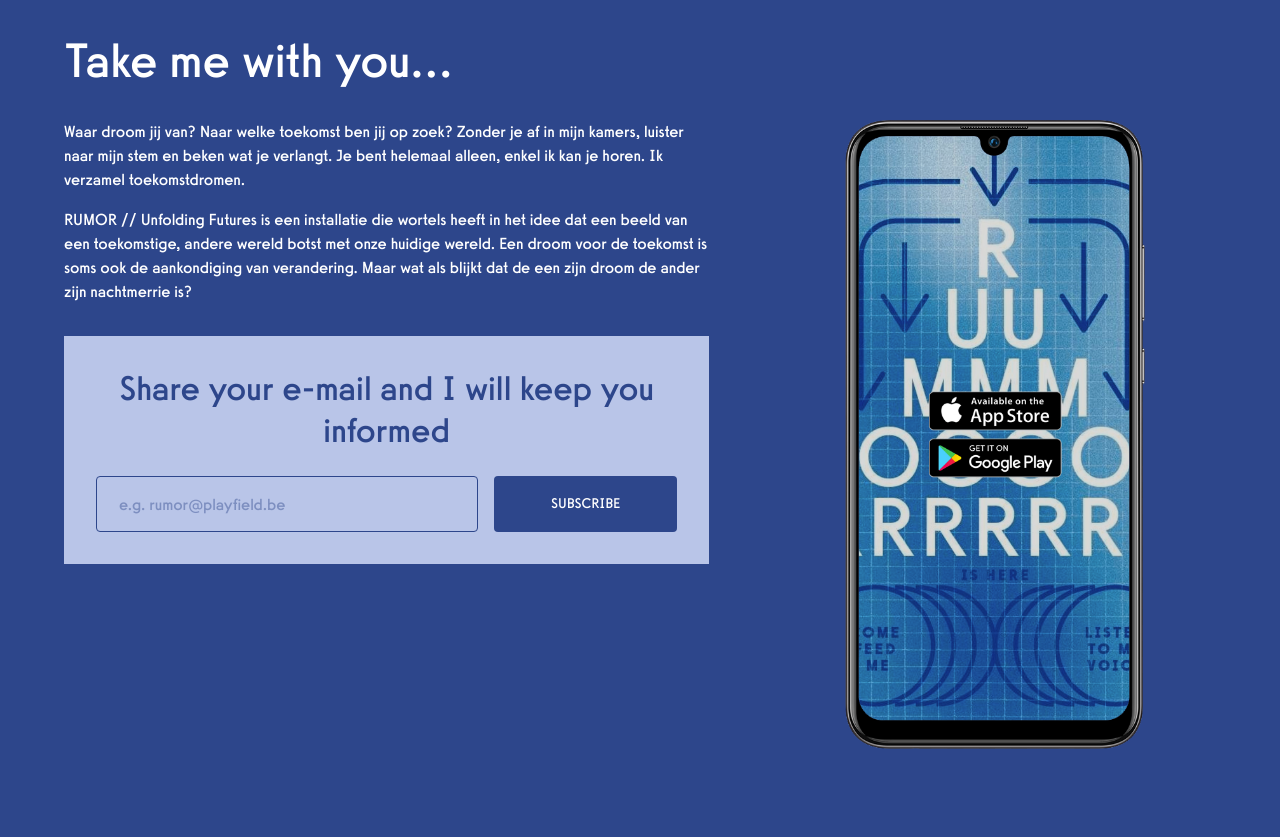
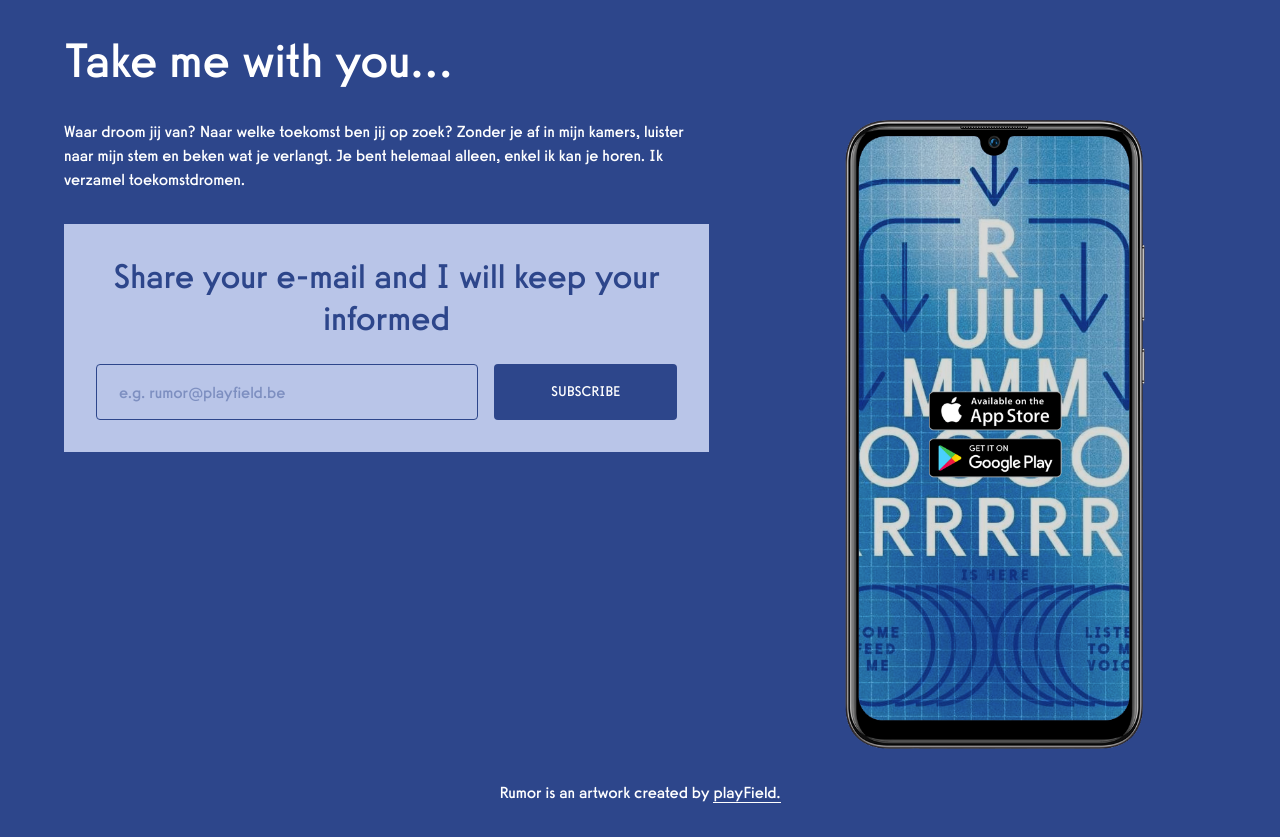
Before and after one commit to playfield-art/rumor-landingspage-app, a React (Vite) app: page / in a window 1280 px wide. Before the commit the page ends 800 px from the top, so only its background shows below. Built offline with nearby package versions, Linux system fonts and the light colour scheme.

Commit message:
Added languages and fixed link

```diff
--- a/src/App.tsx
+++ b/src/App.tsx
@@ -1,12 +1,21 @@
 import { ThemeProvider } from "@mui/material/styles";
+import { useEffect, useState } from "react";
 import "./styles.css";
 import CssBaseline from '@mui/material/CssBaseline';
 import theme from './theme'
-import { Container, Typography, Grid, Box, Stack } from "@mui/material";
+import { Container, Typography, Grid, Box, Stack, Link } from "@mui/material";
 import { Subscribe } from "./components/Subscribe";
 import SmartphoneDummy from './assets/smartphone-dummy.png'
+import translations from './translations.json';
 
 function App() {
+  const [translationIndex, setTranslationIndex] = useState("en");
+  const [currentTranslations, setCurrentTranslations] = useState(translations[translationIndex as keyof typeof translations]);
+
+  useEffect(() => {
+    setCurrentTranslations(translations[translationIndex as keyof typeof translations]);
+  }, [translationIndex]);
+
   return (
     <ThemeProvider theme={theme}>
       <CssBaseline />
@@ -15,22 +24,23 @@ function App() {
           <Grid container spacing={4}>
             <Grid item xs={12}>
               <Typography variant="h3">
-                Take me with you...
+                {currentTranslations.title}
               </Typography>
             </Grid>
             <Grid item xs={12}>
               <Grid container spacing={8}>
                 <Grid item sm={7} xs={12}>
                   <Typography paragraph>
-                    Waar droom jij van? Naar welke toekomst ben jij op zoek? Zonder je af in mijn kamers, luister naar mijn stem en beken wat je verlangt. Je bent helemaal alleen, enkel ik kan je horen. Ik verzamel toekomstdromen.
-                  </Typography>
-                  <Typography paragraph>
-                    RUMOR // Unfolding Futures is een installatie die wortels heeft in het idee dat een beeld van een toekomstige, andere wereld botst met onze huidige wereld. Een droom voor de toekomst is soms ook de aankondiging van verandering. Maar wat als blijkt dat de een zijn droom de ander zijn nachtmerrie is?
+                    {currentTranslations.mainContent}
                   </Typography>
                   <Box mt={4} sx={{ padding: "2rem", color: "var(--blue-700)", backgroundColor: 'var(--blue-200)' }}>
                     <Stack direction="column" gap={3}>
-                      <Typography align="center" variant="h4">Share your e-mail and I will keep you informed</Typography>
-                      <Subscribe />
+                      <Typography align="center" variant="h4">{currentTranslations.shareYourEmail}</Typography>
+                      <Subscribe subscribeTranslations={{
+                        buttonText: currentTranslations.subscribe,
+                        submittedText: currentTranslations.subscribeFinished,
+                        exampleEmailText: currentTranslations.exampleMail
+                      }}/>
                     </Stack>
                   </Box>
                 </Grid>
@@ -44,6 +54,11 @@ function App() {
           </Grid>
         </Container>
       </Box>
+      <Box mt={4} mb={4} textAlign="center">
+        <Typography>
+          {currentTranslations.disclaimer} <Link href="https://www.playfield.be">playField.</Link>
+        </Typography>
+      </Box>
     </ThemeProvider>
   )
 }
--- a/src/components/Subscribe.tsx
+++ b/src/components/Subscribe.tsx
@@ -1,11 +1,26 @@
-import { useCallback, useState } from 'react';
+import { useCallback, useEffect, useState } from 'react';
 import { TextField, Button, Grid, Typography } from '@mui/material';
 import { useAirtable } from '../hooks/useAirtable';
 
-export const Subscribe = () => {
+export interface SubscribeTranslations {
+  buttonText: string;
+  submittedText: string;
+  exampleEmailText: string;
+}
+
+export interface SubscribeProps {
+  subscribeTranslations: SubscribeTranslations;
+}
+
+export const Subscribe = ({ subscribeTranslations }: SubscribeProps) => {
   const [email, setEmail] = useState('');
   const [submitted, setSubmitted] = useState(false);
   const { addEmail } = useAirtable();
+  const [ currentSubscribeTranslations, setCurrentSubscribeTranslations ] = useState(subscribeTranslations);
+
+  useEffect(() => {
+    setCurrentSubscribeTranslations(subscribeTranslations);
+  }, [subscribeTranslations]);
 
   /**
    * Check if email is valid
@@ -18,13 +33,13 @@ export const Subscribe = () => {
     <Grid container spacing={2}>
       {submitted &&
         <Grid item xs={12}>
-          <Typography variant='h4' align='center'>Thanks for subscribing!</Typography>
+          <Typography variant='h4' align='center'>{currentSubscribeTranslations.submittedText}</Typography>
         </Grid>
       }
       {!submitted &&
         <>
           <Grid item xs={12} sm={8}>
-            <TextField sx={{ width: "100%"}} value={email} onChange={(e) => setEmail(e.target.value)} placeholder='e.g. rumor@playfield.be' InputLabelProps={{shrink: false}} id="outlined-basic" variant="outlined" />
+            <TextField sx={{ width: "100%"}} value={email} onChange={(e) => setEmail(e.target.value)} placeholder={currentSubscribeTranslations.exampleEmailText} InputLabelProps={{shrink: false}} id="outlined-basic" variant="outlined" />
           </Grid>
           <Grid item xs={12} sm={4}>
             <Button onClick={() => {
@@ -33,7 +48,7 @@ export const Subscribe = () => {
               } else {
                 addEmail(email).then(() => { setSubmitted(true); });
               }
-            }} sx={{ width: "100%"}}>Subscribe</Button>
+            }} sx={{ width: "100%"}}>{currentSubscribeTranslations.buttonText}</Button>
           </Grid>
         </>
       }
--- a/src/theme.ts
+++ b/src/theme.ts
@@ -59,6 +59,20 @@ export default createTheme({
         }
       }
     },
+    MuiLink: {
+      styleOverrides: {
+        root: {
+          color: "var(--white)",
+          borderBottom: "1px solid var(--white)",
+          "&:visited": {
+            color: "var(--white)",
+          },
+          "&:hover": {
+            textDecoration: "none",
+          }
+        }
+      }
+    },
     MuiOutlinedInput: {
       styleOverrides: {
         root: {
--- /dev/null
+++ b/src/translations.json
@@ -0,0 +1,20 @@
+{
+  "en": {
+    "title": "Take me with you...",
+    "mainContent": "Waar droom jij van? Naar welke toekomst ben jij op zoek? Zonder je af in mijn kamers, luister naar mijn stem en beken wat je verlangt. Je bent helemaal alleen, enkel ik kan je horen. Ik verzamel toekomstdromen.",
+    "shareYourEmail": "Share your e-mail and I will keep your informed",
+    "exampleMail": "e.g. rumor@playfield.be",
+    "subscribe": "Subscribe",
+    "subscribeFinished": "Thanks for subscribing!",
+    "disclaimer": "Rumor is an artwork created by"
+  },
+  "nl": {
+    "title": "Neem me mee naar huis...",
+    "mainContent": "Waar droom jij van? Naar welke toekomst ben jij op zoek? Zonder je af in mijn kamers, luister naar mijn stem en beken wat je verlangt. Je bent helemaal alleen, enkel ik kan je horen. Ik verzamel toekomstdromen.",
+    "shareYourEmail": "Deel je e-mail en ik hou je op de hoogte",
+    "exampleMail": "bijv. rumor@playfield.be",
+    "subscribe": "Teken in",
+    "subscribeFinished": "Bedankt om in te tekenen!",
+    "disclaimer": "Rumor is een kunstwerk gemaakt door"
+  }
+}
```
